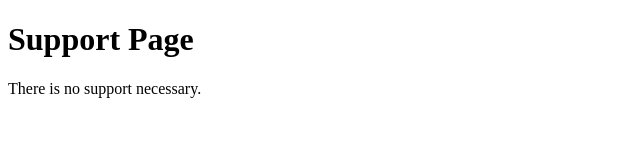
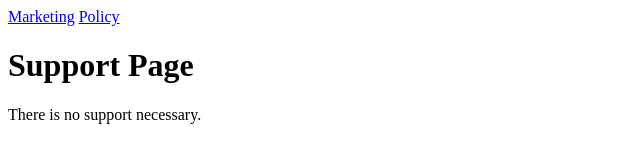
Before and after one commit to johnhill13/sticker_policy, a plain HTML site: page support.html in a window 1280 px wide. Shown: the whole page, without its empty margins (0-640 px from the left). Drawn offline with Linux system fonts and the light colour scheme.

Commit message:
adds links to other pages

```diff
--- a/support.html
+++ b/support.html
@@ -6,6 +6,11 @@
     <title>Support</title>
 </head>
 <body>
+    <header>
+        <a href='marketing.html'>Marketing</a>
+        <a href='index.html'>Policy</a>
+    </header>
+
     <h1>Support Page</h1>
     <p>There is no support necessary.</p>
 
```
Also changed, not shown: index.html (+0 -1 lines), marketing.html (+5 -0 lines).
